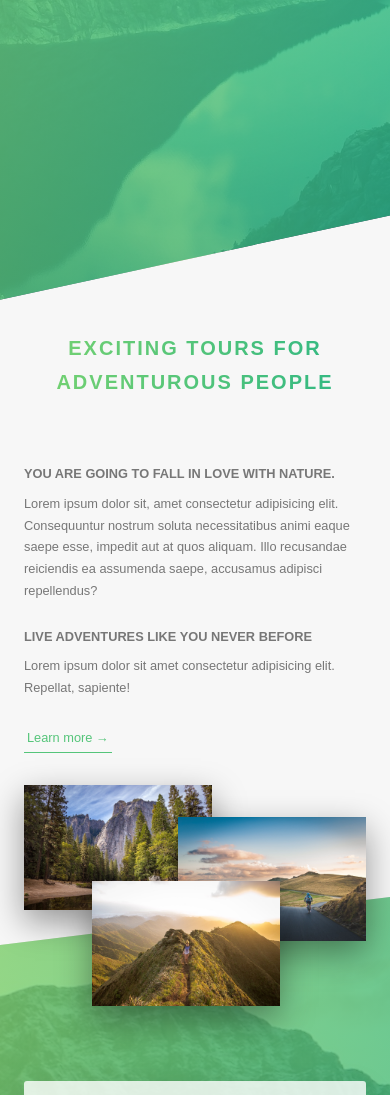
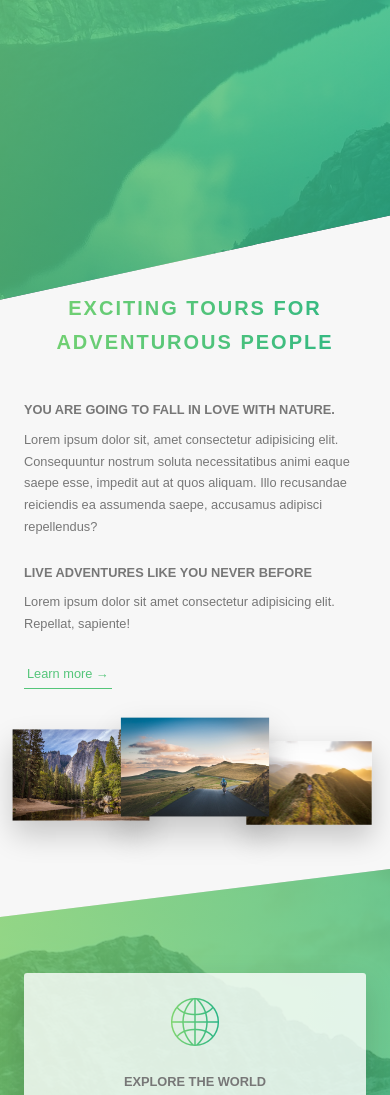
Before and after one commit to Rakib544/sass-practise, a website: page index.html in a window 390 px wide. Shown: the part 502-1597 px from the top of the page. Drawn offline with Linux system fonts and the light colour scheme; files whose address does not match are found by name.

Commit message:
basic media query done

```diff
--- a/sass/base/_utilities.scss
+++ b/sass/base/_utilities.scss
@@ -4,10 +4,17 @@
 
 .u-margin-bottom-big {
   margin-bottom: 8rem !important;
+  @include respond(tab-port) {
+    margin-bottom: 5rem !important;
+  }
 }
 
 .u-margin-bottom-medium {
   margin-bottom: 4rem !important;
+
+  @include respond(tab-port) {
+    margin-bottom: 3rem !important;
+  }
 }
 
 .u-margin-bottom-small {
--- a/sass/components/_composition.scss
+++ b/sass/components/_composition.scss
@@ -10,19 +10,42 @@
     outline-offset: 1.6rem;
     cursor: pointer;
 
+    @include respond(tab-port) {
+      float: left;
+      position: relative;
+      width: 33.333%;
+      box-shadow: 0 1.5rem 3rem rgba($color-black, 0.2);
+    }
+
     &--p1 {
       left: 0;
       top: -2rem;
+
+      @include respond(tab-port) {
+        top: 0;
+        transform: scale(1.2);
+      }
     }
 
     &--p2 {
       right: 0;
       top: 2rem;
+      @include respond(tab-port) {
+        top: -1rem;
+        transform: scale(1.3);
+        z-index: 100;
+      }
     }
 
     &--p3 {
       left: 20%;
       top: 10rem;
+
+      @include respond(tab-port) {
+        top: 1rem;
+        left: 0;
+        transform: scale(1.1);
+      }
     }
 
     &:hover {
--- a/sass/components/_feature-box.scss
+++ b/sass/components/_feature-box.scss
@@ -7,6 +7,10 @@
   box-shadow: 0 1.5rem 4rem rgba($color-black, 0.15);
   transition: transform 0.3s;
   cursor: pointer;
+
+  @include respond(tab-port) {
+    padding: 2rem;
+  }
 
   &__icon {
     font-size: 6rem;
@@ -20,6 +24,10 @@
     -webkit-background-clip: text;
     background-clip: text;
     color: transparent;
+
+    @include respond(tab-port) {
+      margin-bottom: 0;
+    }
   }
 
   &:hover {
--- a/sass/pages/_home.scss
+++ b/sass/pages/_home.scss
@@ -2,6 +2,10 @@
   background-color: $color-grey-light-1;
   padding: 25rem 0;
   margin-top: -20vh;
+
+  @include respond(tab-port) {
+    padding: 20rem 0;
+  }
 }
 
 .section-features {
@@ -19,18 +23,30 @@
   & > * {
     transform: skewY(7deg);
   }
+
+  @include respond(tab-port) {
+    padding: 10rem 0;
+  }
 }
 
 .section-tours {
   background-color: $color-grey-light-1;
   padding: 25rem 0 15rem 0;
   margin-top: -10rem;
+
+  @include respond(tab-port) {
+    padding: 20rem 0 15rem 0;
+  }
 }
 
 .section-stories {
   padding: 15rem 0;
   background-color: transparent;
   position: relative;
+
+  @include respond(tab-port) {
+    padding: 10rem 0;
+  }
 }
 
 .section-book {
@@ -40,6 +56,10 @@
     $color-primary-light,
     $color-primary-dark
   );
+
+  @include respond(tab-port) {
+    padding: 10rem 0;
+  }
 }
 
 .book {
```
Also changed, not shown: css/style.css.
